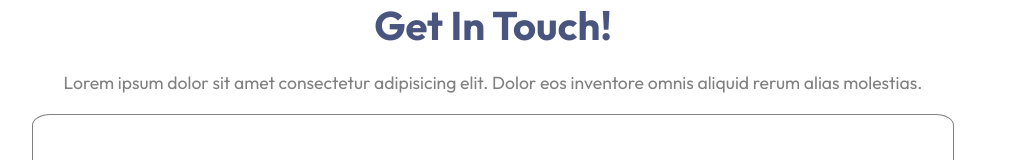
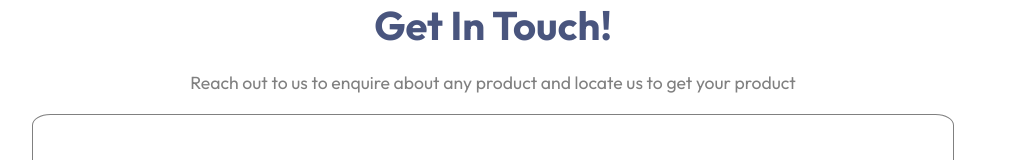
Before and after one commit to mighty808/empire-apple., a React (Vite) app in the folder frontend/: page /contact in a window 1280 px wide. Shown: the part 141-301 px from the top of the page, without its empty margins (147-1183 px from the left). Built offline with nearby package versions, Linux system fonts and the light colour scheme; no server answers; grey boxes are pictures that could not be loaded.

Commit message:
commiting

```diff
--- a/frontend/src/pages/Contact/Contact.jsx
+++ b/frontend/src/pages/Contact/Contact.jsx
@@ -6,8 +6,7 @@ const Contact = () => {
     <section className="contact-form">
       <h1 className="heading">Get In Touch!</h1>
       <p className="para">
-        Lorem ipsum dolor sit amet consectetur adipisicing elit. Dolor eos
-        inventore omnis aliquid rerum alias molestias.
+        Reach out to us to enquire about any product and locate us to get your product
       </p>
 
       <div className="contactForm">
```
